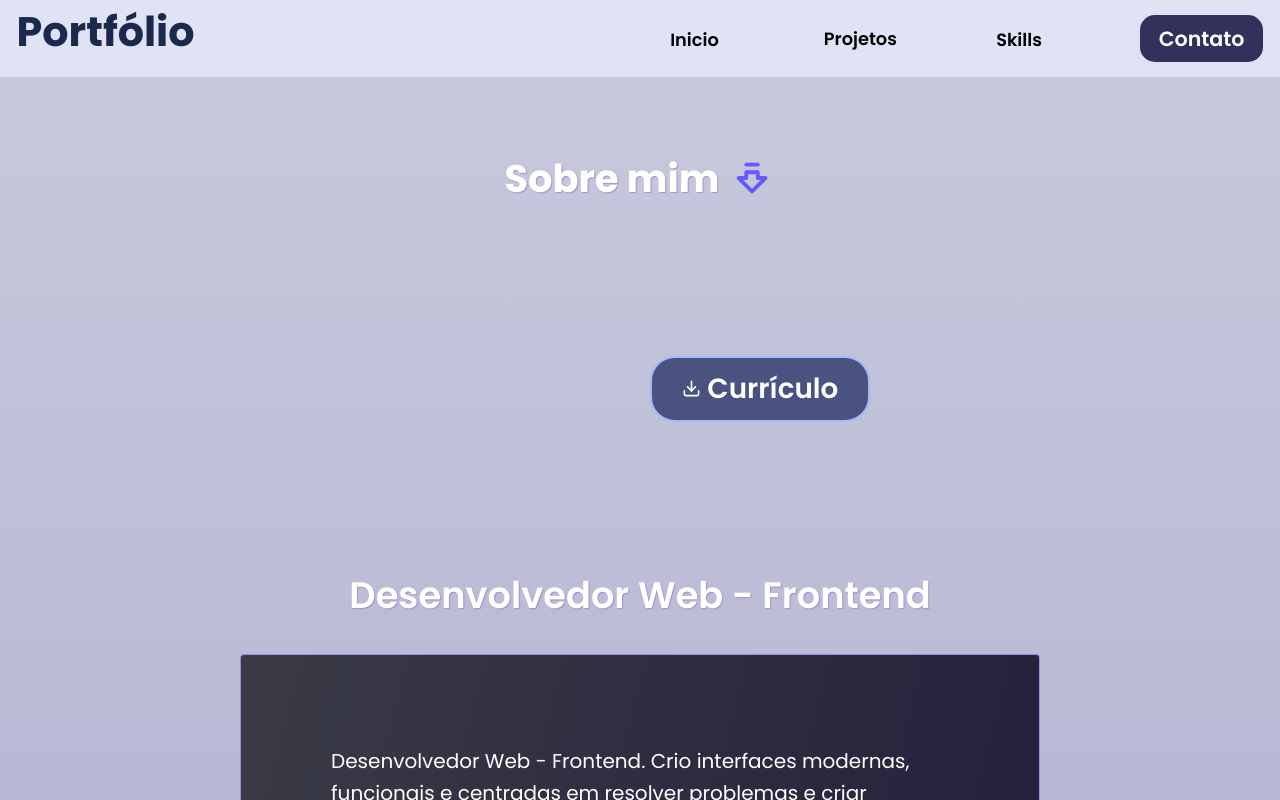
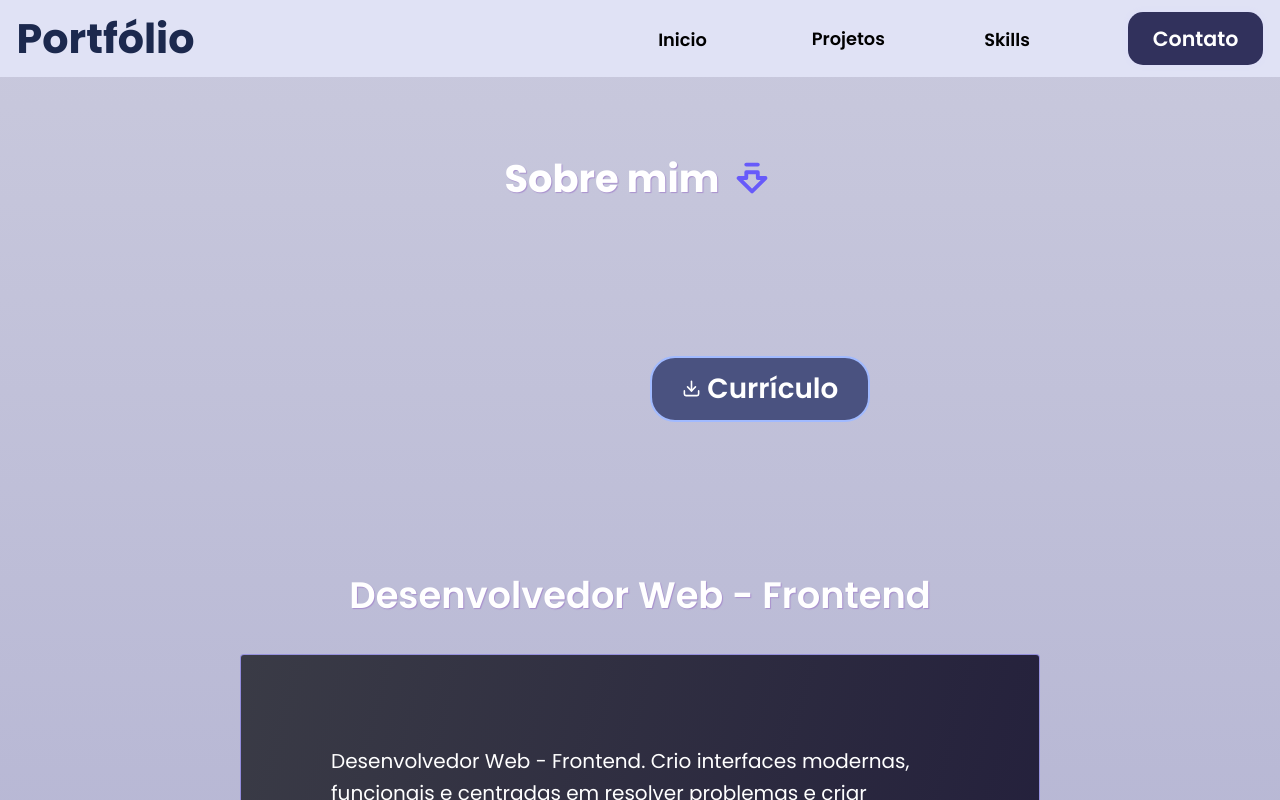
Before and after one commit to SantV7/personal_portifolio, a React (Vite) app: page / in a window 1280 px wide. Shown: the top 800 px of the page. Built offline with nearby package versions, Linux system fonts and the light colour scheme; some icons are missing.

Commit message:
Fazendo alterações no header

```diff
--- a/src/style/header/btncontact.css
+++ b/src/style/header/btncontact.css
@@ -9,13 +9,14 @@
     cursor: pointer;
     font-size: 20.6px;
     font-weight: 600;
-    padding: 8.65px 19px;
+    padding: 12px 25px;
+    flex-shrink: 0;
     box-shadow: 0px 0px 10px rgba(0, 0, 0, 0.14);
     animation: pulseBtn ease-in 1.6s infinite;
 
     &:hover {
         text-shadow: 0px 0px 1px rgba(0, 0, 0, 0.699) ;
-        background-color: rgb(178, 178, 250);
+        background-color: rgb(128, 128, 207);
     }
 }
 
--- a/src/style/header/header.css
+++ b/src/style/header/header.css
@@ -14,7 +14,7 @@
 #main-header > .logo {
     font-size: clamp(19px, 2vw, 20.6px);
     color: rgb(28, 41, 78);
-    margin-bottom: 14.5px;
+    margin-bottom: 1px;
     z-index: 1002;
 }
 
```
